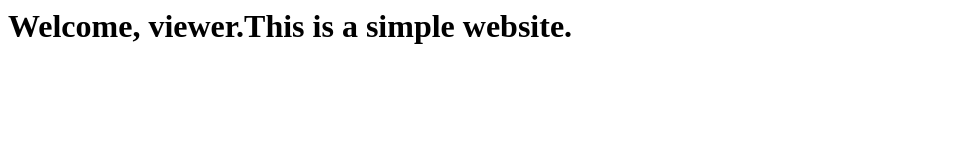
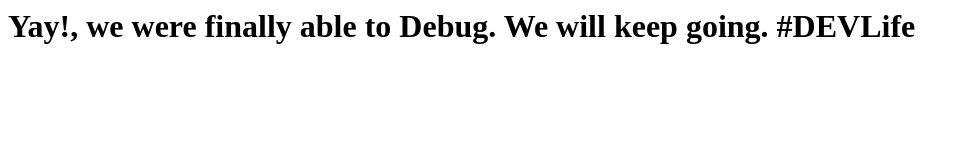
Before and after one commit to sundasch/website1, a plain HTML site: page index.html in a window 1280 px wide. Shown: the whole page, without its empty margins (0-968 px from the left). Drawn offline with Linux system fonts and the light colour scheme.

Commit message:
Update index.html

```diff
--- a/index.html
+++ b/index.html
@@ -1 +1 @@
-<html><h1>Welcome, viewer.This is a simple website.</h1></html>
+<html><h1>Yay!, we were finally able to Debug. We will keep going. #DEVLife</h1></html>
```
